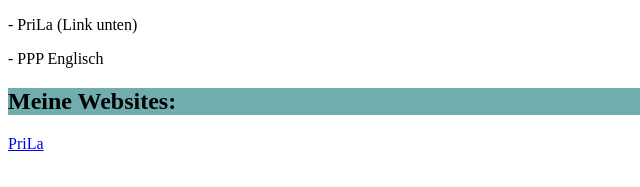
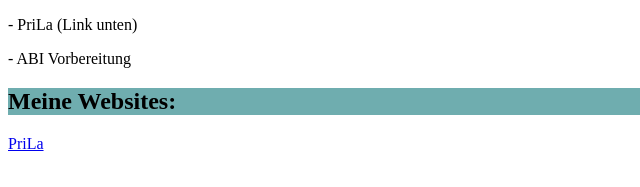
Before and after one commit to LennartK-dev/LennartK-dev.github.io, a plain HTML site: page index.html in a window 1280 px wide. Shown: the part 401-588 px from the top of the page, 0-640 px from the left. Drawn offline with Linux system fonts and the light colour scheme.

Commit message:
Projekte überarbeitet

```diff
--- a/index.html
+++ b/index.html
@@ -22,7 +22,7 @@
 
     <h2 style="background: rgb(111, 173, 175);">Projekte:</h2>
     <p>- PriLa (Link unten)</p>
-    <p>- PPP Englisch</p>
+    <p>- ABI Vorbereitung</p>
 
     <h2 style="background-color: rgb(111, 173, 175);">Meine Websites:</h2>
     <a href="./PriLa.html" target="_blank">PriLa</a>
```
